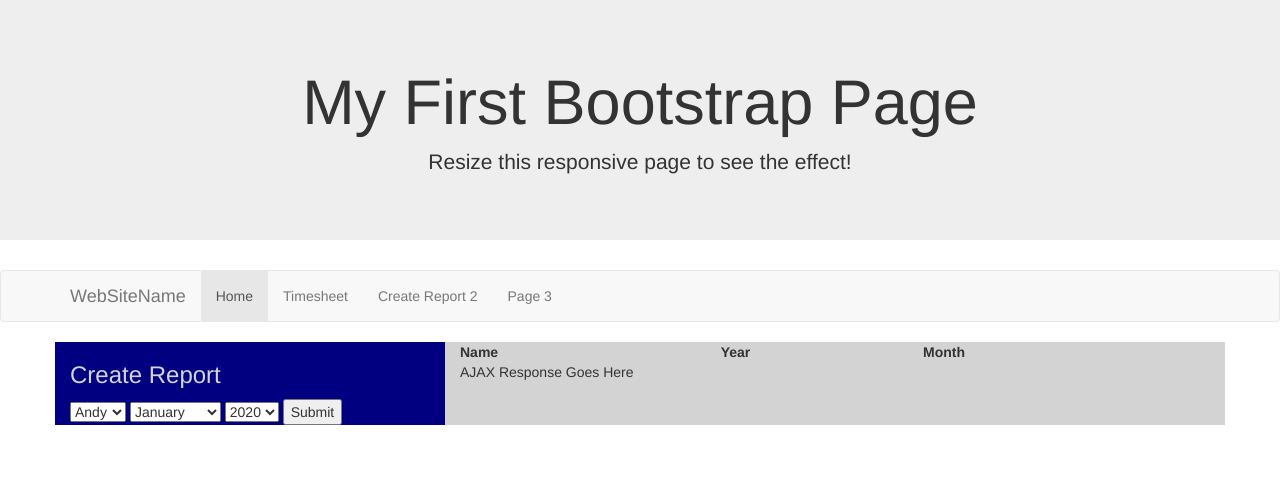
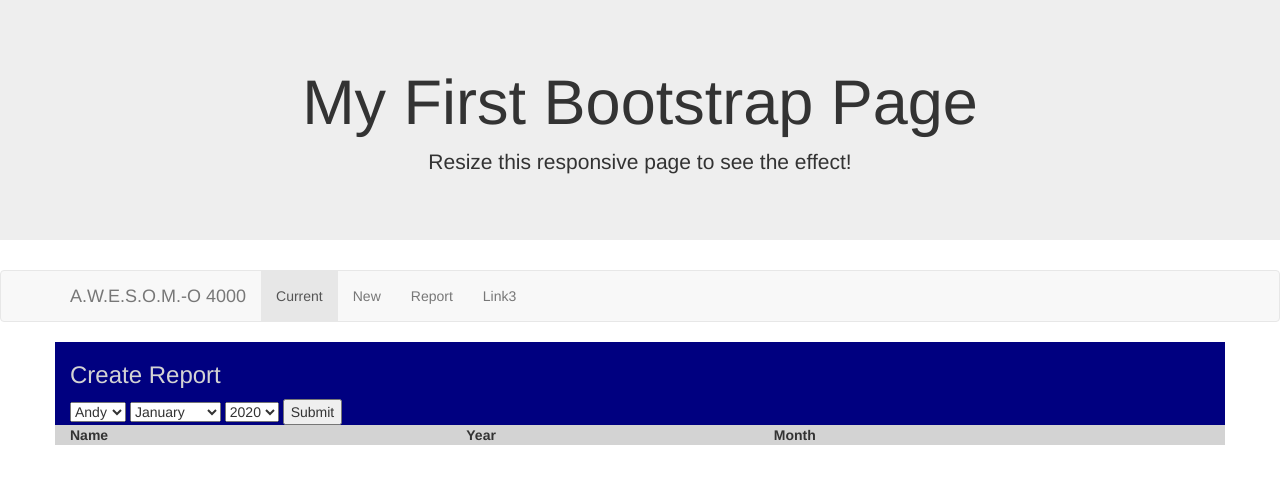
Before and after one commit to ajlino/timesheet, a PHP site: page /createReport.html in a window 1280 px wide. Shown: the top 484 px of the page. Run offline with PHP 8.4, Linux system fonts and the light colour scheme; lists and menus that the app fills with data are empty.

Commit message:
create report works

```diff
--- a/createReport.html
+++ b/createReport.html
@@ -33,13 +30,13 @@
 <nav class="navbar navbar-default">
   <div class="container">
     <div class="navbar-header">
-      <a class="navbar-brand" href="#">WebSiteName</a>
+      <a class="navbar-brand" href="#">A.W.E.S.O.M.-O 4000</a>
     </div>
     <ul class="nav navbar-nav">
-      <li class="active"><a href="#">Home</a></li>
-      <li><a href="index.html">Timesheet</a></li>
-      <li><a href="createReport.html">Create Report 2</a></li>
-      <li><a href="#">Page 3</a></li>
+      <li class="active"><a href="index.html">Current</a></li>
+      <li><a href="#">New</a></li>
+      <li><a href="createReport.html">Report</a></li>
+      <li><a href="index.html">Link3</a></li>
     </ul>
   </div>
 </nav>
@@ -47,7 +44,7 @@
 
 <div class="container">
   <div class="row">
-    <div class="col-sm-4 options">
+    <div class="col-sm-12 options">
       <form class="form" action="php/createReport.php" method="post" id="createReport">
         <h3>Create Report</h3>
         <select name="name">
@@ -86,20 +83,21 @@
         <input type="Submit" id="submit">
       </form>
     </div>
-
-    <div class="col-sm-8 report">
+  </div>
+  <div class="row">
+    <div class="col-sm-12 report">
       <table>
         <tr>
         <th>Name</th>
         <th>Year</th>
         <th>Month</th>
         </tr>
-
+    </div>
         <tbody id="data"></tbody>
       </table>
 
 
-      <div id="server-results"> AJAX Response Goes Here</div>
+      <!-- <div id="server-results"> AJAX Response Goes Here</div> -->
     </div>
-  </div>
+
 </div>
--- a/index.html
+++ b/index.html
@@ -34,7 +34,7 @@
       <a class="navbar-brand" href="#">A.W.E.S.O.M.-O 4000</a>
     </div>
     <ul class="nav navbar-nav">
-      <li class="active"><a href="#">Current</a></li>
+      <li class="active"><a href="index.html">Current</a></li>
       <li><a href="#">New</a></li>
       <li><a href="createReport.html">Report</a></li>
       <li><a href="index.html">Link3</a></li>
--- a/js/createReport.js
+++ b/js/createReport.js
@@ -1,10 +1,12 @@
 $(document).ready(function(){
+
   $("#createReport").submit(function(event){
+      console.log("Bozo");
     event.preventDefault();  //prevent default action (form submission to php)
     var post_url=$(this).attr("action");  //get from action url
     var request_method = $(this).attr("method"); //get form GET/POST method
     var form_data = $(this).serialize();  //encode form elements for submission
-    // console.log(form_data); //for debugging
+    console.log(form_data); //for debugging
 
     $.ajax({
       url : post_url,
@@ -13,21 +15,26 @@ $(document).ready(function(){
     }).done(function(response){ //
   		// $("#server-results").html(response);  //innerHTML for div id server-results
       var jsonData = JSON.parse(response);
-      // console.log(jsonData);  //for debugging
-
-
+      console.log(jsonData);  //for debugging
+      if (jsonData=="0results"){
+        alert("No results");
+      }
+      else{
       //Add jsonData to the table
         var html="";
         var x=0;
         html+="<tr>";
+
         jsonData.forEach(myFunction);
+
         function myFunction(item, index){
           html+="<td>" + item + "</td>";
           x++;
         }
         html+="</tr>";
-      console.log(x);
+        // console.log(x);
         $("#data").append(html);
+      }
   	});
   });
 });
```
Also changed, not shown: other parts of createReport.html (+9 -12 lines), createTimesheet.html (+3 -4 lines), php/createReport.php (+9 -6 lines). Lines whose indentation alone changed are shown as unchanged.
